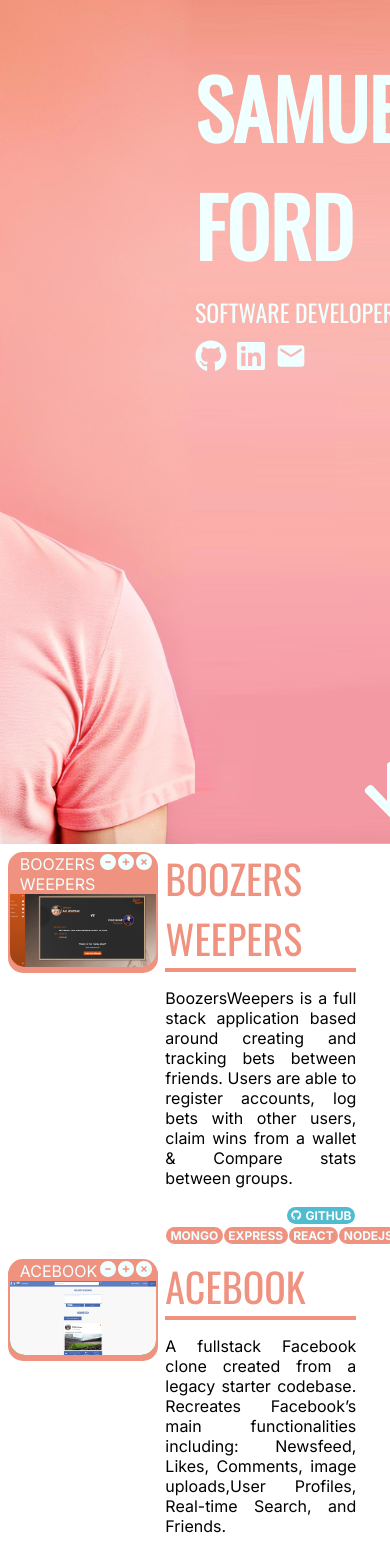
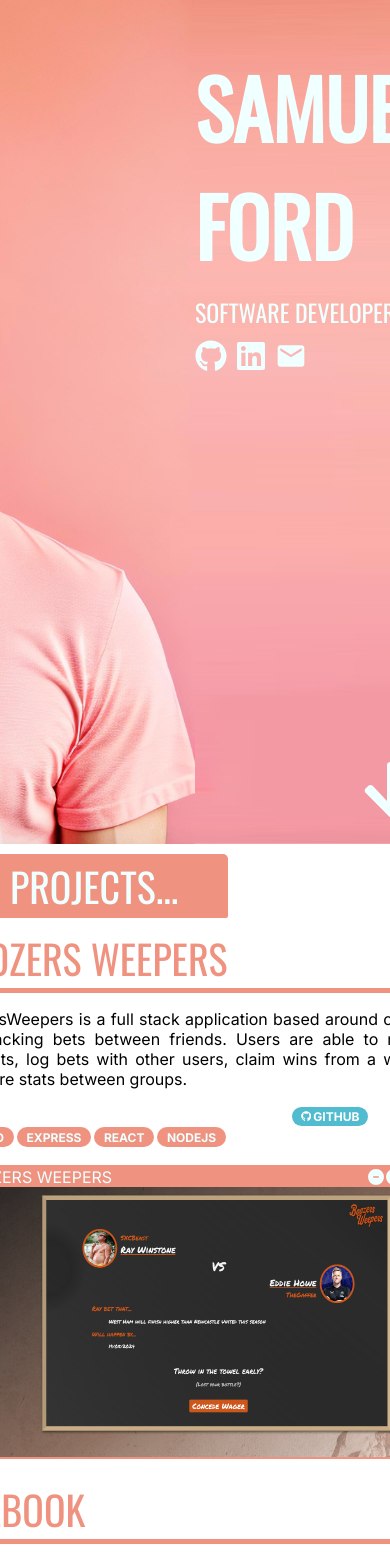
Before and after one commit to Fordcois/Portfolio, a Next.js app: page / in a window 390 px wide. Shown: the top 1553 px of the page. Built offline with nearby package versions, Linux system fonts and the light colour scheme.

Commit message:
Adds Mobile View for Projects

```diff
--- a/src/app/globals.css
+++ b/src/app/globals.css
@@ -1,10 +1,9 @@
-@import url('https://fonts.googleapis.com/css2?family=Oswald&display=swap');
+@import url("https://fonts.googleapis.com/css2?family=Oswald&display=swap");
 :root {
   --Pink: #ef9380;
   --Blue: #51bbcf;
-  --MainFont: 'Oswald', sans-serif;}
-
-
+  --MainFont: "Oswald", sans-serif;
+}
 
 body {
   margin: 0;
@@ -34,18 +33,24 @@ body {
   --clip-top: calc(var(--stack-height) * var(--index));
   --clip-bottom: calc(var(--stack-height) * var(--inverse-index));
   clip-path: inset(var(--clip-top) 0 var(--clip-bottom) 0);
-    animation: stack 340ms cubic-bezier(.46,.29,0,1.24) 1 backwards calc(var(--index) * 120ms), glitch 2s ease infinite 2s alternate-reverse;
+  animation: stack 340ms cubic-bezier(0.46, 0.29, 0, 1.24) 1 backwards
+      calc(var(--index) * 120ms),
+    glitch 2s ease infinite 2s alternate-reverse;
 }
 
-  .stack span:nth-child(odd) { --glitch-translate: 8px; }
-  .stack span:nth-child(even) { --glitch-translate: -8px; }
+.stack span:nth-child(odd) {
+  --glitch-translate: 8px;
+}
+.stack span:nth-child(even) {
+  --glitch-translate: -8px;
+}
 
 @keyframes stack {
   0% {
     opacity: 0;
     transform: translateX(-50%);
     text-shadow: -2px 3px 0 #a64c6d, 2px -3px 0 var(--Blue);
-    };
+  }
   60% {
     opacity: 0.5;
     transform: translateX(50%);
@@ -68,61 +73,78 @@ body {
   2% {
     text-shadow: 2px -3px 0 #a64c6d, -2px 3px 0 var(--Blue);
   }
-    4%, 100% {  text-shadow: none; transform: none; }
+  4%,
+  100% {
+    text-shadow: none;
+    transform: none;
+  }
 }
 
-  .ReactIcons{
+.ReactIcons {
   font-size: 2em;
   color: azure;
   margin-right: 0.5rem;
 }
 
-  .ArrowIcon{
+.ArrowIcon {
   font-size: 4em;
   color: azure;
 }
 
+.SectionHeaderBox-Pink {
+  background-color: var(--Pink);
+  font-size: 2.5rem;
+  font-family: var(--MainFont);
+  color: azure;
+  padding: 2px 50px 2px 10px;
+  align-self: flex-start;
+  margin-top: 10px;
+  border-top-right-radius: 5px;
+  border-bottom-right-radius: 2px;
+}
+
 .TitlePinkGradient {
-    position: relative;
   font-size: 2.5rem;
   font-family: var(--MainFont);
   color: var(--Pink);
 }
-
-.Screen {
-  background-color: red;
+.TitlePinkGradient-Underline{
+  height: 5px;
+  width: 85%;
+  background-color: var(--Pink);
 }
 
-.ScreenImage{
-  border: var(--Pink) 5px solid;
-  border-top-width: 0px;
-  border-radius:0px 0px 15px 15px;
+.Project-Description{
+  text-align: justify;
+  text-justify: inter-word;
+  padding-right: 15%;
 }
 
 .BrowserButton {
   color: azure;
-margin-right:2px;
+  margin-right: 2px;
+  margin-top: 2px;
 }
 
 .TechBubble {
-  color:azure;
+  color: azure;
   background-color: var(--Pink);
   padding: 0.5% 2%;
-  border-radius:15px 15px 15px 15px;
-  margin-left: .25%;
-  margin-right: .25%;
-  font-size: .75rem;
+  border-radius: 15px 15px 15px 15px;
+  margin-left: 0.25%;
+  margin-right: 0.25%;
+  font-size: 0.75rem;
   font-weight: bold;
 }
 
 .TechBubbleBlack {
-  color:white;
+  color: white;
   background-color: black;
   padding: 0.5% 2%;
-  border-radius:15px 15px 15px 15px;
-  margin-left: .5%;
-  margin-right: .5%;
-  font-size: .75rem;
+  border-radius: 15px 15px 15px 15px;
+  margin-left: 0.5%;
+  margin-right: 0.5%;
+  font-size: 0.75rem;
   font-weight: bold;
 }
 
@@ -130,13 +152,13 @@ margin-right:2px;
   background-color: darkgray;
 }
 .TechBubbleBlue {
-  color:white;
+  color: white;
   background-color: var(--Blue);
   padding: 0.5% 2%;
-  border-radius:15px 15px 15px 15px;
-  margin-left: .5%;
-  margin-right: .5%;
-  font-size: .75rem;
+  border-radius: 15px 15px 15px 15px;
+  margin-left: 0.5%;
+  margin-right: 0.5%;
+  font-size: 0.75rem;
   font-weight: bold;
 }
 
@@ -144,24 +166,22 @@ margin-right:2px;
   background-color: #61e0f8;
 }
 
-.ParentDiv{
+.ParentDiv {
   display: flex;
+  width: min-content;
   flex-direction: column;
-  justify-content: space-between;
-  background-color: #ef9380;
-  border-radius:15px 15px 15px 15px;
+  border-radius: 15px 15px 15px 15px;
   border: var(--Pink) 2px solid;
+  background-color: var(--Pink);
 }
-.ImageDiv{
-  background-color: green;
-  border-radius:0px 0px 15px 15px;
-  width: 100%;
-  height: 100%;
-}
+
 .ImageBrowserNavigationBar {
+  background-color: var(--Pink);
   display: flex;
   justify-content: space-between;
   vertical-align: text-bottom;
+  width: 480px;
+  border-radius: 15px 15px 0px 0px;
 }
 .ImageBrowserNavigationTitle {
   color: azure;
@@ -174,3 +194,45 @@ margin-right:2px;
   justify-content: space-between;
   vertical-align: text-bottom;
 }
+
+.Screen-Image {
+  border-radius: 0px 0px 15px 15px;
+}
+
+.Single-Graphic-Project {
+  display: flex;
+  max-width: 1400px;
+}
+
+@media (max-width: 767px) {
+  .Single-Graphic-Project {
+    flex-direction: column-reverse;
+    align-items: center;
+  }
+  .TitlePinkGradient-Underline{
+    height: 5px;
+    width: 100%;
+    background-color: var(--Pink);
+  }
+  .Project-Description{
+    padding-right: 0%;
+  }
+}
+
+.ProjectDiv-Container {
+  display: flex;
+  flex-direction: column;
+  justify-content: center;
+  align-items: center;
+}
+
+.Project-Screen-Container {
+  padding: 10px;
+  width: 40%;
+  min-width: 500px;
+}
+.Project-Text-Container {
+  padding: 10px;
+  width: 60%;
+  min-width: 500px;
+}
--- a/src/app/page.js
+++ b/src/app/page.js
@@ -1,10 +1,11 @@
-import SplashScreen from '@/components/SplashScreen';
-import Projects from "@/components/Projects";
+import SplashScreen from "@/components/SplashScreen";
+import BrowserProjects from "@/components/GraphicProjects";
 
 export default function Home() {
-return (
-<>
-  <SplashScreen/>
-  <Projects/>
-</>
-);}
+  return (
+    <>
+    <SplashScreen />
+    <BrowserProjects />
+    </>
+  );
+}
--- /dev/null
+++ b/src/components/GraphicProjects.js
@@ -0,0 +1,83 @@
+import React from "react";
+import Screen from "./screen";
+import BoozersWeepersImage from "@/assets/screenshots/BoozersWeepers_screenshot.png";
+import AcebookImage from "@/assets/screenshots/Acebook_Screenshot.png";
+import { FaGithub, FaGlobe } from "react-icons/fa";
+
+const BrowserProjects = () => {
+const projects = [
+    // {name: 'EXAMPLE',
+    // image: TwitterImage,
+    // description: 'PROJECT DESCRIPTION',
+    // techUsed: ['TECH', 'AS', 'STRING', 'ARRAY'],
+    // github:'http://www.github.com' - Remove if no Link,
+    // website: 'http://twitter.com' - Remove if no ink,
+    // },
+    {
+    name: "Boozers Weepers",
+    image: BoozersWeepersImage,
+    description:
+        "BoozersWeepers is a full stack application based around creating and tracking bets between friends. Users are able to register accounts, log bets with other users, claim wins from a wallet & Compare stats between groups.",
+    techUsed: ["Mongo", "Express", "React", "NodeJS"],
+    github: "https://github.com/Fordcois/BoozersWeepers",
+    },
+    {
+    name: "Acebook",
+    image: AcebookImage,
+    description:
+        "A fullstack Facebook clone created from a legacy starter codebase. Recreates Facebook’s main functionalities including: Newsfeed, Likes, Comments, image uploads,User Profiles, Real-time Search, and Friends.",
+    techUsed: ["Mongo", "Express", "React", "NodeJS"],
+    github: "https://github.com/clairep94/acebook-team-griffins",
+    website: "https://github.com/clairep94/acebook-team-griffins",
+    },];
+
+return (
+
+<div className="ProjectDiv-Container">
+
+<span className="SectionHeaderBox-Pink">PROJECTS...</span>
+
+    {projects.map((project) => (
+        <div key={project.name} className="Single-Graphic-Project">
+        <div className="Project-Screen-Container">
+            <Screen title={project.name} image={project.image} />
+        </div>
+
+        <div className="Project-Text-Container">
+            <span className="TitlePinkGradient">{project.name.toUpperCase()}</span><br/>
+            <div className="TitlePinkGradient-Underline"></div>
+
+            <p className="Project-Description">{project.description}</p>
+            <div style={{ textAlign: "right", paddingRight: "15%" }}>
+
+                {project.website ? (
+                <a href={project.website} style={{ textDecoration: "none", color: "inherit" }} >
+                <span className="TechBubbleBlue">
+                    <FaGlobe style={{ fontSize: ".65rem", marginRight: ".5%" }} />LINK
+                </span>
+                </a>
+                ) : null}
+
+                {project.github ? (
+                <a href={project.github} style={{ textDecoration: "none", color: "inherit" }}>
+                    <span className="TechBubbleBlue"> <FaGithub style={{ fontSize: ".65rem", marginRight: ".5%" }}/>
+                        GITHUB
+                    </span>
+                </a>
+                ) : null}
+            </div>
+            <div>
+                {project.techUsed.map((tech, index) => (
+                <span key={index} className="TechBubble">
+                    {tech.toUpperCase()}
+                </span>
+                ))}
+            </div>
+            </div>
+        </div>
+    ))}
+</div>
+);
+};
+
+export default BrowserProjects;
--- a/src/components/Projects.js
+++ /dev/null
@@ -1,75 +0,0 @@
-import React from 'react';
-import Screen from './screen';
-import { FaGithub,FaGlobe } from 'react-icons/fa';
-
-import BoozersWeepersImage from '@/assets/screenshots/BoozersWeepers_screenshot.png'
-import AcebookImage from '@/assets/screenshots/Acebook_Screenshot.png'
-
-const projects = [
-  // {name: 'EXAMPLE',
-  // image: TwitterImage,
-  // description: 'PROJECT DESCRIPTION',
-  // techUsed: ['TECH', 'AS', 'STRING', 'ARRAY'],
-  // github:'http://www.github.com' - Remove if no Link,
-  // website: 'http://twitter.com' - Remove if no ink,
-  // },
-  {name: 'Boozers Weepers',
-  image: BoozersWeepersImage,
-  description: 'BoozersWeepers is a full stack application based around creating and tracking bets between friends. Users are able to register accounts, log bets with other users, claim wins from a wallet & Compare stats between groups.',
-  techUsed: ['Mongo', 'Express', 'React', 'NodeJS'],
-  github:'https://github.com/Fordcois/BoozersWeepers',
-  },
-  {name: 'Acebook',
-  image:AcebookImage,
-  description: "A fullstack Facebook clone created from a legacy starter codebase. Recreates Facebook’s main functionalities including: Newsfeed, Likes, Comments, image uploads,User Profiles, Real-time Search, and Friends.",
-  techUsed: ['Mongo', 'Express', 'React', 'NodeJS'] ,
-  github:'https://github.com/clairep94/acebook-team-griffins',
-  website:'https://github.com/clairep94/acebook-team-griffins',
-  },
-  // {name: 'MakersBNB',
-  // image: AcebookImage,
-  // description: 'Lorem ipsum dolor sit amet, consectetur adipiscing elit. Quisque lorem mi, pretium eget molestie et, ultricies vitae diam. Nunc vitae lectus nunc. Nullam sollicitudin, lacus non hendrerit blandit, nisl nibh laoreet tortor, a mattis dui mauris sed metus. Curabitur eu diam sit amet tortor suscipit tincidunt. Quisque non hendrerit orci. Class aptent taciti sociosqu ad litora torquent per conubia nostra, per inceptos himenaeos. Cras ac orci blandit, facilisis mi at, pulvinar orci. Aenean finibus euismod finibus. Quisque aliquet non nisl quis posuere. ',
-  // techUsed: ['Typescript'],
-  // },
-];
-
-const Projects = () => {
-  return (
-    <>
-    {projects.map(project => (
-      <div key={project.name} style={{ display: 'flex', width: '100vw' }}>
-
-        <div style={{ flex: '40%', padding: '2% 2% 2% 2%' }}>
-          <Screen title={project.name} image={project.image}/>
-        </div>
-
-          <div style={{ flex: '60%', padding: '1% 0% 2% 0%', backgroundColor:'transparent' }}>
-            <div>
-              <span className='TitlePinkGradient'>{project.name.toUpperCase()}</span>
-              <div style={{ width: '85%', height: '4px', background: '#ef9380' }}></div>
-            </div>
-
-            <div style={{ backgroundColor: 'transparent', paddingRight: '15%', textAlign: 'justify', textJustify: 'inter-word' }}>
-              <p>{project.description}</p>
-            </div>
-
-            <div style={{textAlign:'right',paddingRight: '15%'}}>
-              {project.website ?
-                <a href={project.website} style={{ textDecoration: 'none', color: 'inherit' }}><span className='TechBubbleBlue'><FaGlobe style={{fontSize: '.65rem', marginRight:'.5%'}}/> LINK </span></a>
-              : null}
-              {project.github ?
-                <a href={project.github} style={{ textDecoration: 'none', color: 'inherit' }}><span className='TechBubbleBlue'><FaGithub style={{fontSize: '.65rem', marginRight:'.5%'}}/> GITHUB </span></a>
-              :null}
-            </div>
-            <div>
-              {project.techUsed.map((tech, index) => (<span key={index} className='TechBubble'>{tech.toUpperCase()}</span>))}
-            </div>
-
-          </div>
-      </div>
-    ))}
-  </>
-  );
-};
-
-export default Projects;
--- a/src/components/screen.js
+++ b/src/components/screen.js
@@ -1,27 +1,32 @@
-import React from 'react';
-import Image from 'next/image';
-import { FaCircleMinus, FaCirclePlus, FaCircleXmark} from "react-icons/fa6";
+import React from "react";
+import Image from "next/image";
+import { FaCircleMinus, FaCirclePlus, FaCircleXmark } from "react-icons/fa6";
 
 const Screen = (props) => {
-
-const image = props.image;
-const projectTitle = props.title;
+    const image = props.image;
+    const projectTitle = props.title;
 
 return (
+<div className="ParentDiv">
+    <div className="ImageBrowserNavigationBar">
+        <span className="ImageBrowserNavigationTitle">
+            {projectTitle.toUpperCase()}
+        </span>
 
-<div className='ParentDiv'>
-        <div className='ImageBrowserNavigationBar'>
-            <span className='ImageBrowserNavigationTitle'> {projectTitle.toUpperCase()}</span>
-
-            <div className='ImageBrowserNavigationButtons'>
-                <FaCircleMinus  className='BrowserButton' />
-                <FaCirclePlus   className='BrowserButton' />
-                <FaCircleXmark  className='BrowserButton' />
-            </div>
+        <div className="ImageBrowserNavigationButtons">
+            <FaCircleMinus className="BrowserButton" />
+            <FaCirclePlus className="BrowserButton" />
+            <FaCircleXmark className="BrowserButton" />
         </div>
-        <div >
-            <Image src={image} alt="Project Page" width={640} height={360} title='Screenshot' className='ImageDiv'/>
-        </div>
+    </div>
+        <Image
+            src={image}
+            alt="Project Page"
+            width={480}
+            height={270}
+            title="Screenshot"
+            className="Screen-Image"
+        />
 </div>
 );
 };
```
Also changed, not shown: src/components/NoVisualProjects.js (added, +9 -0 lines), src/components/navbar.js (deleted, +0 -19 lines), src/components/projectDescription.js (deleted). Lines whose indentation alone changed are shown as unchanged.
